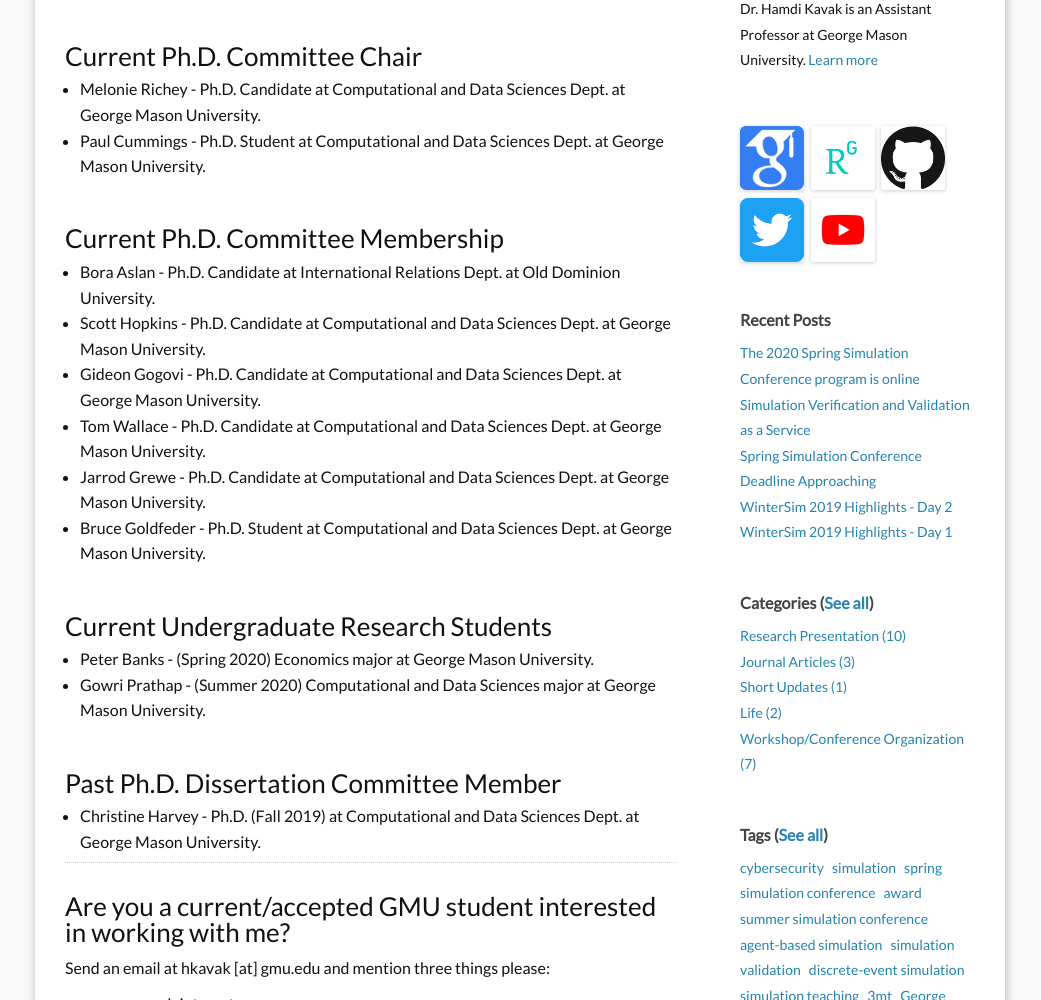
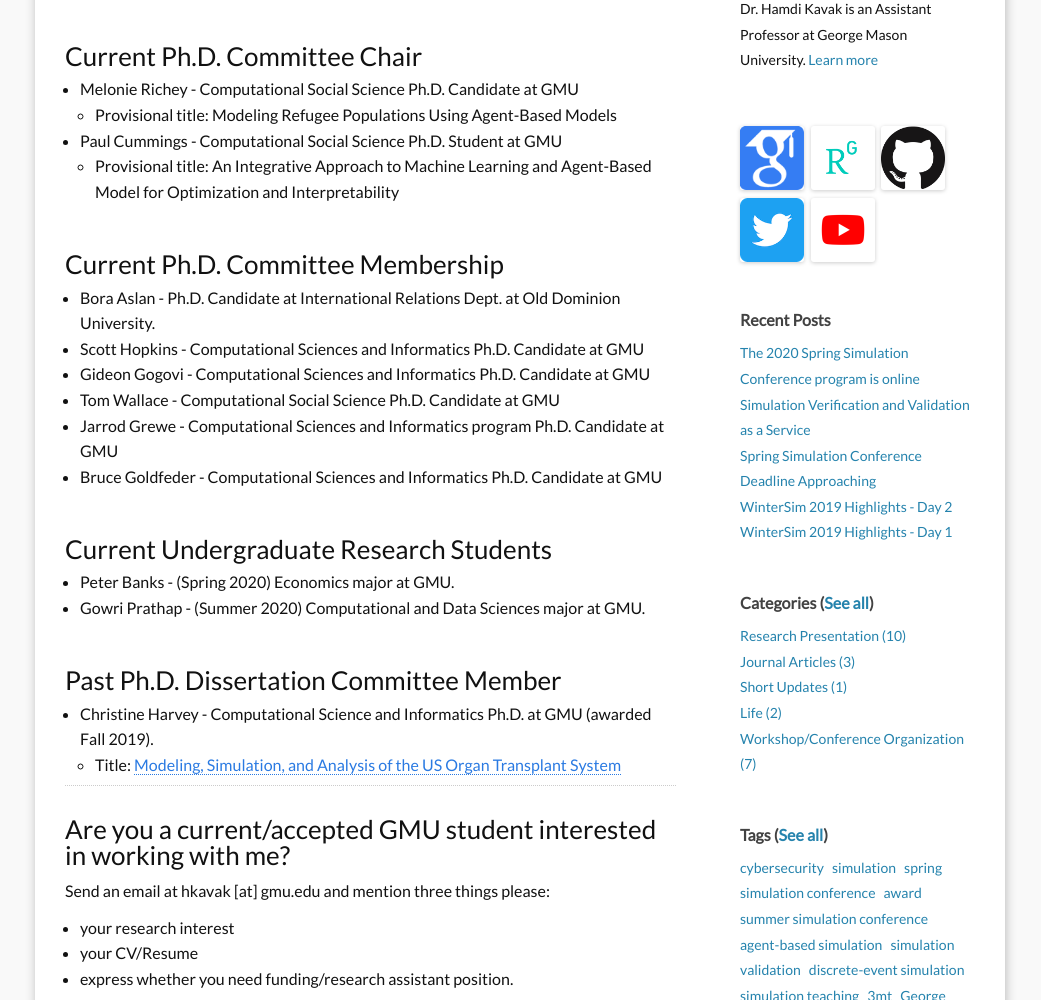
Before and after one commit to hamdikavak/hamdikavak.github.io, a Jekyll site: the page built from j_students.md, in a window 1280 px wide and 1400 px high, cut to the strip 400-1400 px from the top of the window. Shown: the whole strip, without its empty margins (120-1161 px from the left). Built offline with Jekyll 4.4.1, drawn with Linux system fonts in a browser that asks for light colours; nearby versions of some CDN libraries.

Commit message:
Student list updated

```diff
--- a/j_students.md
+++ b/j_students.md
@@ -9,27 +9,29 @@ I enjoy advising curious students at all levels from high school to Ph.D. Curren
 
 <br/>
 ### Current Ph.D. Committee Chair
-* Melonie Richey - Ph.D. Candidate at Computational and Data Sciences Dept. at George Mason University.
-* Paul Cummings - Ph.D. Student at Computational and Data Sciences Dept. at George Mason University.
+* Melonie Richey - Computational Social Science Ph.D. Candidate  at GMU
+  * Provisional title: Modeling Refugee Populations Using Agent-Based Models
+* Paul Cummings - Computational Social Science Ph.D. Student at GMU
+  * Provisional title: An Integrative Approach to Machine Learning and Agent-Based Model for Optimization and Interpretability
 
 <br/>
 ### Current Ph.D. Committee Membership
 * Bora Aslan - Ph.D. Candidate at International Relations Dept. at Old Dominion University.
-* Scott Hopkins - Ph.D. Candidate at Computational and Data Sciences Dept. at George Mason University.
-* Gideon Gogovi - Ph.D. Candidate at Computational and Data Sciences Dept. at George Mason University.
-* Tom Wallace - Ph.D. Candidate at Computational and Data Sciences Dept. at George Mason University.
-* Jarrod Grewe - Ph.D. Candidate at Computational and Data Sciences Dept. at George Mason University.
-* Bruce Goldfeder - Ph.D. Student at Computational and Data Sciences Dept. at George Mason University.
+* Scott Hopkins - Computational Sciences and Informatics Ph.D. Candidate at GMU
+* Gideon Gogovi - Computational Sciences and Informatics Ph.D. Candidate at GMU
+* Tom Wallace - Computational Social Science Ph.D. Candidate at GMU
+* Jarrod Grewe - Computational Sciences and Informatics program Ph.D. Candidate  at GMU
+* Bruce Goldfeder - Computational Sciences and Informatics Ph.D. Candidate at GMU
 
 <br/>
 ### Current Undergraduate Research Students
-* Peter Banks - (Spring 2020) Economics major at George Mason University.
-* Gowri Prathap - (Summer 2020) Computational and Data Sciences major at George Mason University.
+* Peter Banks - (Spring 2020) Economics major at GMU.
+* Gowri Prathap - (Summer 2020) Computational and Data Sciences major at GMU.
 
 <br/>
 ### Past Ph.D. Dissertation Committee Member
-* Christine Harvey - Ph.D. (Fall 2019) at Computational and Data Sciences Dept. at George Mason University.
-
+* Christine Harvey - Computational Science and Informatics Ph.D. at GMU (awarded Fall 2019).
+  * Title: [Modeling, Simulation, and Analysis of the US Organ Transplant System](https://search.proquest.com/docview/2379670232)
 
 ---
 ### Are you a current/accepted GMU student interested in working with me?
```
